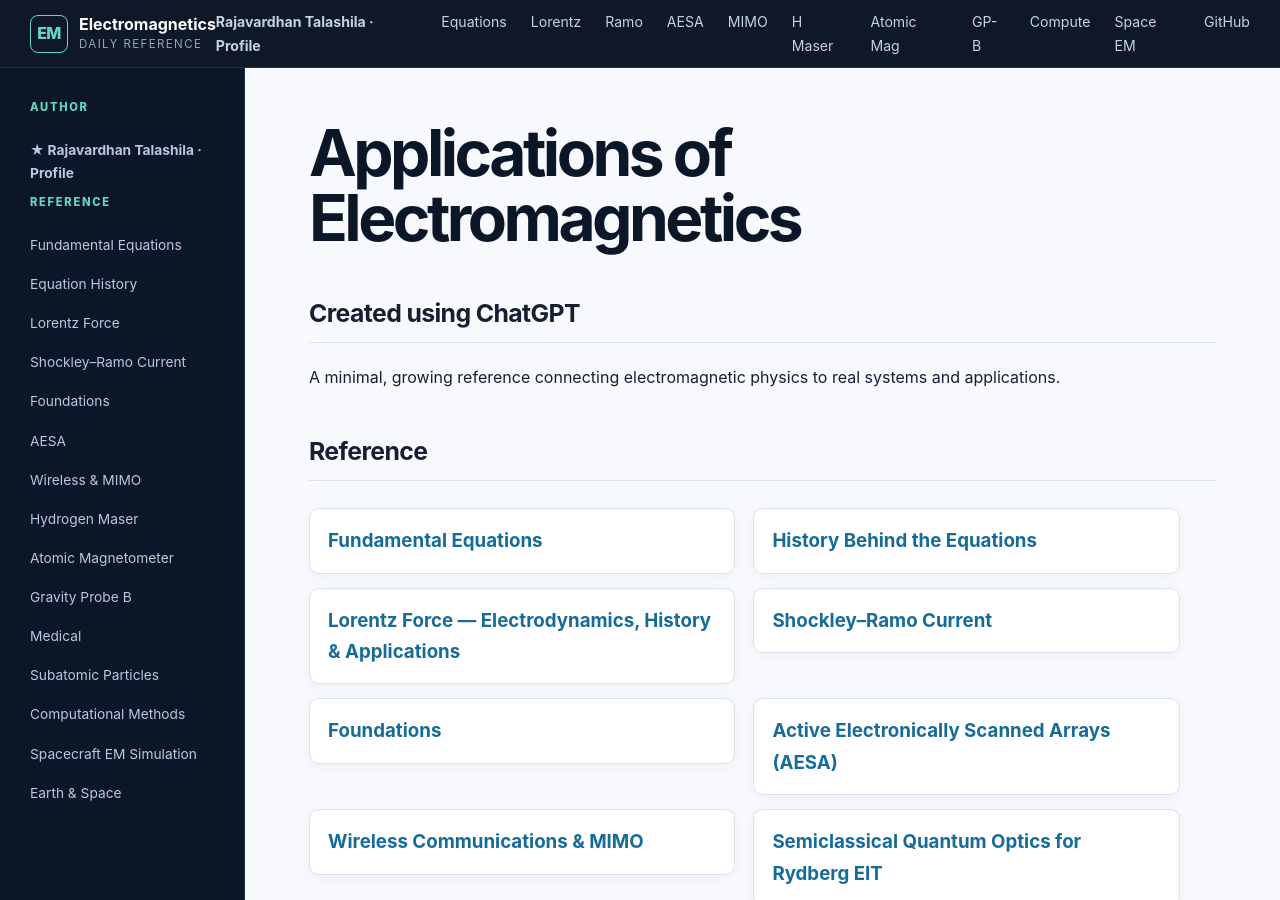
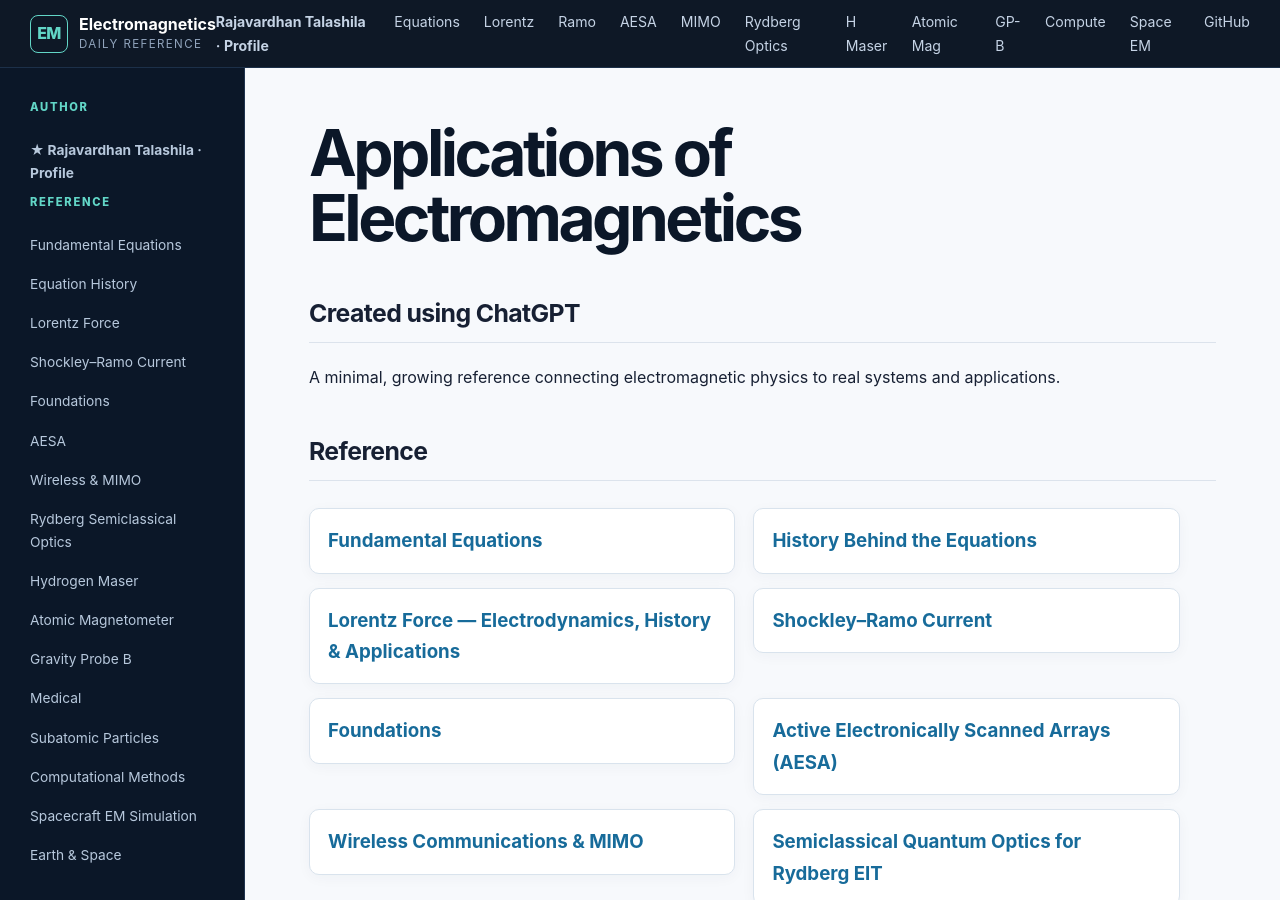
Before and after one commit to RajavardhanT/Electromagnetics_Applications, a Jekyll site: the page built from index.md, in a window 1280 px wide and 900 px high. Built offline with Jekyll 4.4.1, drawn with Linux system fonts in a browser that asks for light colours.

Commit message:
Add Rydberg semiclassical optics navigation

```diff
--- a/_layouts/default.html
+++ b/_layouts/default.html
@@ -22,6 +22,7 @@
       <a href="{{ '/shockley-ramo/' | relative_url }}">Ramo</a>
       <a href="{{ '/aesa/' | relative_url }}">AESA</a>
       <a href="{{ '/wireless/' | relative_url }}">MIMO</a>
+      <a href="{{ '/rydberg-semiclassical-effects/' | relative_url }}">Rydberg Optics</a>
       <a href="{{ '/hydrogen-maser/' | relative_url }}">H Maser</a>
       <a href="{{ '/atomic-magnetometer/' | relative_url }}">Atomic Mag</a>
       <a href="{{ '/gravity-probe-b/' | relative_url }}">GP-B</a>
@@ -44,6 +45,7 @@
       <a href="{{ '/foundations/' | relative_url }}">Foundations</a>
       <a href="{{ '/aesa/' | relative_url }}">AESA</a>
       <a href="{{ '/wireless/' | relative_url }}">Wireless & MIMO</a>
+      <a href="{{ '/rydberg-semiclassical-effects/' | relative_url }}">Rydberg Semiclassical Optics</a>
       <a href="{{ '/hydrogen-maser/' | relative_url }}">Hydrogen Maser</a>
       <a href="{{ '/atomic-magnetometer/' | relative_url }}">Atomic Magnetometer</a>
       <a href="{{ '/gravity-probe-b/' | relative_url }}">Gravity Probe B</a>
```
